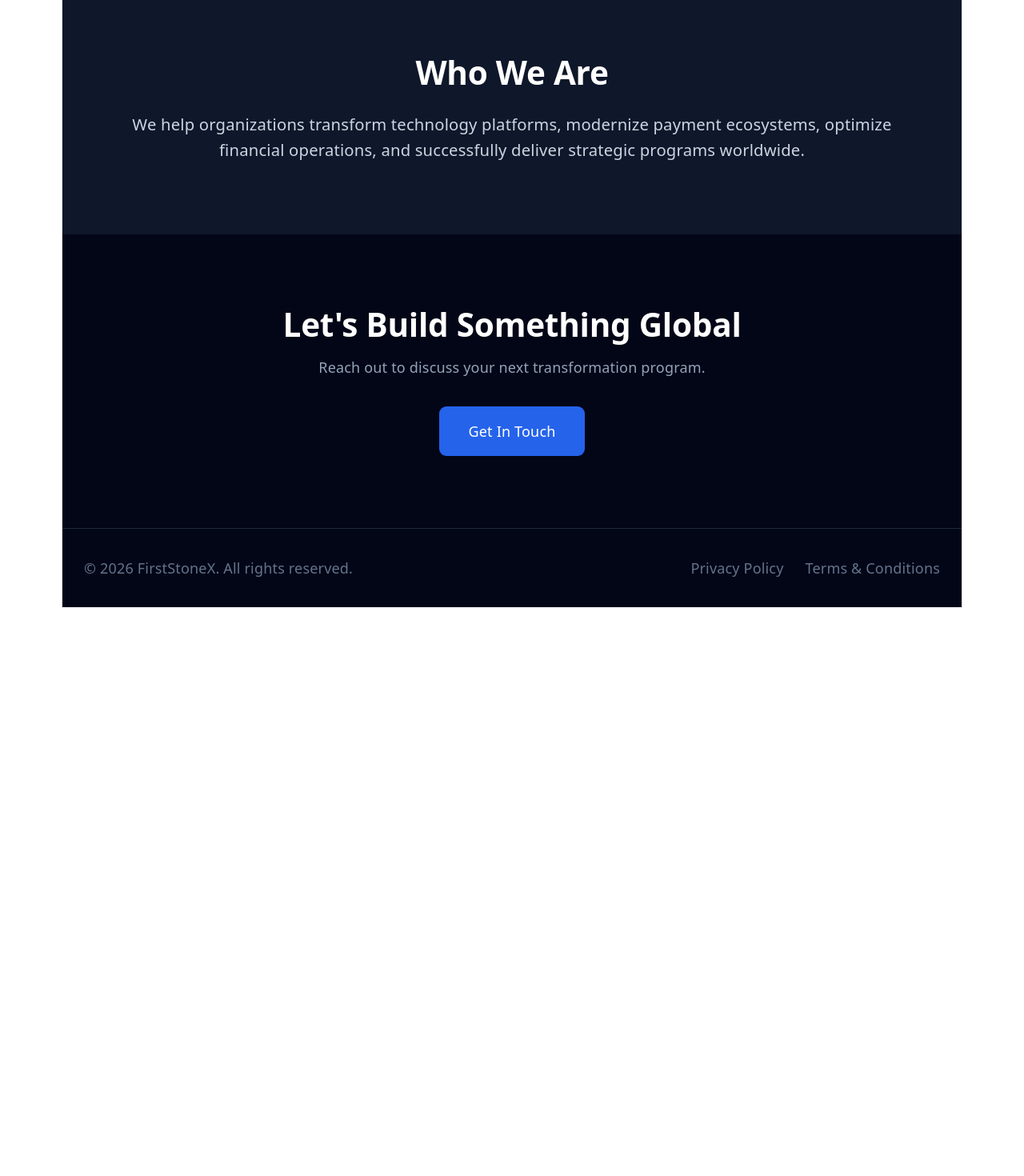
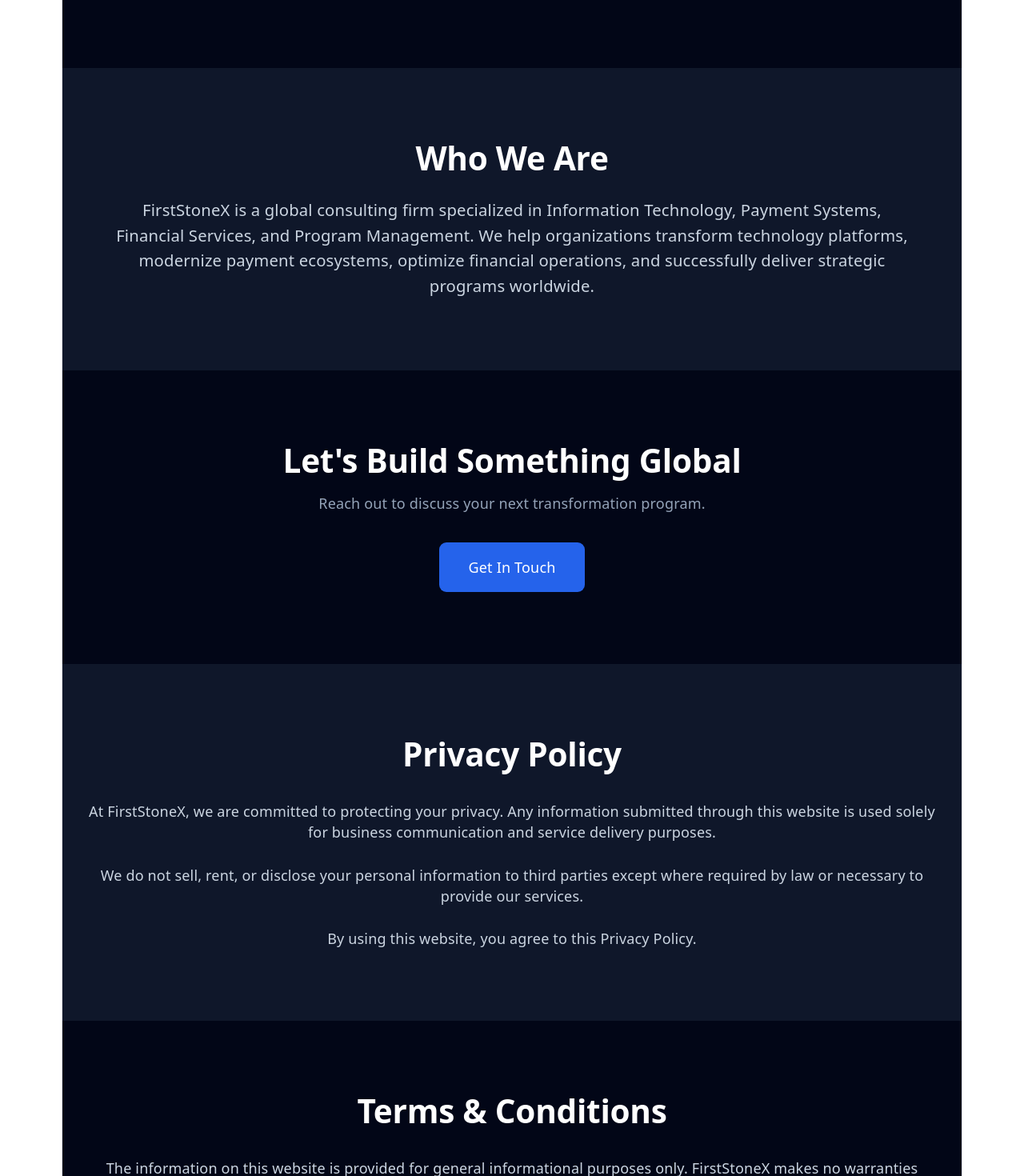
Before and after one commit to morabitsaad/mybusiness_website, a React (Vite) app: page / in a window 1280 px wide. Shown: the part 1330-2800 px from the top of the page at 80% size. Before the commit the page ends 2089 px from the top, so only its background shows below. Built offline with nearby package versions, Linux system fonts and the light colour scheme.

Commit message:
Mise à jour

```diff
--- a/src/App.jsx
+++ b/src/App.jsx
@@ -38,6 +38,7 @@
 
   return (
     <div className="min-h-screen bg-slate-950 text-white">
+
       {/* Hero */}
       <section className="text-center py-24 px-6 bg-gradient-to-b from-slate-900 to-slate-950">
         <motion.h1
@@ -54,20 +55,28 @@
           across international markets.
         </p>
 
+        <button className="mt-10 px-8 py-4 bg-blue-600 rounded-lg hover:bg-blue-700 transition">
+          Get In Touch
+        </button>
       </section>
+
 
       {/* Services */}
       <section className="max-w-7xl mx-auto py-20 px-6">
+
         <h2 className="text-4xl font-bold text-center mb-12 text-white">
           Our Expertise
         </h2>
 
         <div className="grid md:grid-cols-3 gap-8">
+
           {services.map((service, index) => (
+
             <div
               key={index}
               className="bg-slate-900 border border-slate-800 rounded-xl p-6 hover:border-blue-500 transition"
             >
+
               <service.icon className="w-10 h-10 text-blue-400 mb-4" />
 
               <h3 className="text-xl font-semibold mb-3">
@@ -77,28 +86,45 @@
               <p className="text-slate-400">
                 {service.desc}
               </p>
+
             </div>
+
           ))}
+
         </div>
+
       </section>
 
+
       {/* About */}
+
       <section className="bg-slate-900 py-20 px-6">
+
         <div className="max-w-4xl mx-auto text-center">
+
           <h2 className="text-4xl font-bold text-white">
             Who We Are
           </h2>
 
           <p className="mt-6 text-slate-300 text-lg">
+            FirstStoneX is a global consulting firm specialized in
+            Information Technology, Payment Systems, Financial Services,
+            and Program Management.
+
             We help organizations transform technology platforms,
             modernize payment ecosystems, optimize financial operations,
             and successfully deliver strategic programs worldwide.
           </p>
+
         </div>
+
       </section>
 
+
       {/* Contact */}
+
       <section className="py-20 px-6 text-center">
+
         <h2 className="text-4xl font-bold text-white">
           Let's Build Something Global
         </h2>
@@ -110,10 +136,84 @@
         <button className="mt-8 px-8 py-4 bg-blue-600 rounded-lg hover:bg-blue-700 transition">
           Get In Touch
         </button>
+
       </section>
 
+
+      {/* Privacy Policy */}
+
+      <section
+        id="privacy"
+        className="bg-slate-900 py-20 px-6"
+      >
+
+        <div className="max-w-5xl mx-auto">
+
+          <h2 className="text-4xl font-bold text-white mb-8">
+            Privacy Policy
+          </h2>
+
+          <p className="text-slate-300 mb-6">
+            At FirstStoneX, we are committed to protecting your privacy.
+            Any information submitted through this website is used solely
+            for business communication and service delivery purposes.
+          </p>
+
+          <p className="text-slate-300 mb-6">
+            We do not sell, rent, or disclose your personal information
+            to third parties except where required by law or necessary
+            to provide our services.
+          </p>
+
+          <p className="text-slate-300">
+            By using this website, you agree to this Privacy Policy.
+          </p>
+
+        </div>
+
+      </section>
+
+
+      {/* Terms & Conditions */}
+
+      <section
+        id="terms"
+        className="py-20 px-6"
+      >
+
+        <div className="max-w-5xl mx-auto">
+
+          <h2 className="text-4xl font-bold text-white mb-8">
+            Terms & Conditions
+          </h2>
+
+          <p className="text-slate-300 mb-6">
+            The information on this website is provided for general
+            informational purposes only. FirstStoneX makes no warranties
+            regarding the completeness, accuracy or reliability of the
+            information provided.
+          </p>
+
+          <p className="text-slate-300 mb-6">
+            All content, including text, graphics, logos and software,
+            is the property of FirstStoneX and may not be reproduced
+            without prior written permission.
+          </p>
+
+          <p className="text-slate-300">
+            By accessing this website, you agree to these Terms &
+            Conditions and all applicable laws and regulations.
+          </p>
+
+        </div>
+
+      </section>
+
+
       {/* Footer */}
+
       <footer className="border-t border-slate-800 py-8 px-6 text-slate-500">
+
         <div className="max-w-6xl mx-auto flex flex-col md:flex-row justify-between items-center">
 
           <div>
@@ -123,24 +223,20 @@
 
           <div className="flex gap-6 mt-4 md:mt-0">
 
-			  <a
-				href="#privacy"
-				className="hover:text-white transition"
-			  >
+            <a href="#privacy" className="hover:text-white transition">
               Privacy Policy
             </a>
 
-			  <a
-				href="#terms"
-				className="hover:text-white transition"
-			  >
+            <a href="#terms" className="hover:text-white transition">
               Terms & Conditions
             </a>
 
           </div>
 
         </div>
+
       </footer>
+
     </div>
   );
 }
```
Lines whose indentation alone changed are shown as unchanged.
